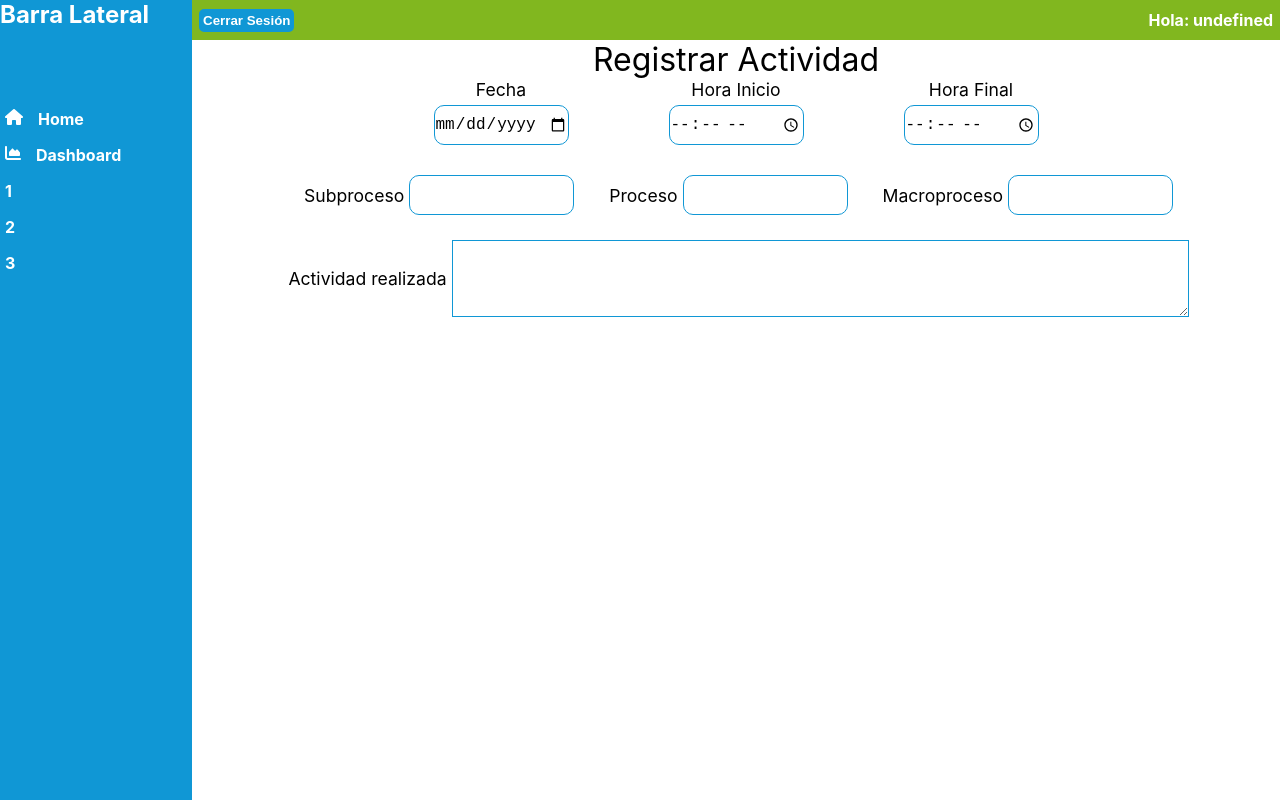
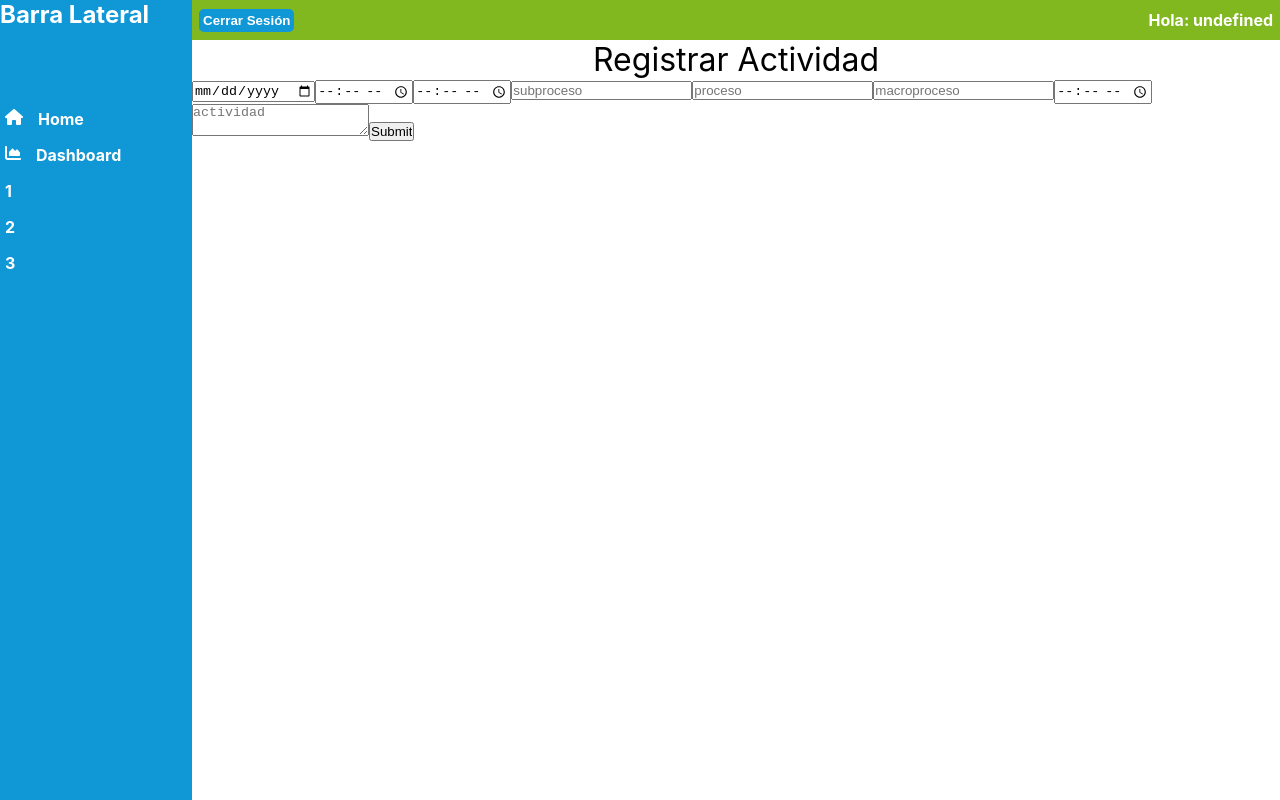
Before and after one commit to drbv27/PygmaProdutivity, a Next.js app: page /HomeP in a window 1280 px wide. Built offline with nearby package versions, Linux system fonts and the light colour scheme; no server answers; the database is empty.

Commit message:
adding tareas

```diff
--- a/components/AgregarTarea.js
+++ b/components/AgregarTarea.js
@@ -1,4 +1,7 @@
 import React from "react";
+import firebaseApp from "../credenciales";
+import { getFirestore,updateDoc,doc } from "firebase/firestore";
+const firestore = getFirestore(firebaseApp);
 import {
   ContGen,
   ContProces,
@@ -13,11 +16,53 @@ import {
   TitleSub,
 } from "./layout/FormTareas";
 
-const AgregarTarea = () => {
+const AgregarTarea = ({correoUsuario,setArrayTareas,arrayTareas}) => {
+
+  async function añadirTarea(e){
+    e.preventDefault();
+    const fecha = e.target.formFecha.value;
+    const inicio = e.target.formInicio.value;
+    const final = e.target.formFinal.value;
+    const subproceso = e.target.formSubproceso.value;
+    const proceso = e.target.formProceso.value;
+    const macroproceso = e.target.formMacroproceso.value;
+    const actividad = e.target.formActividad.value;
+    const tiempo = e.target.formTiempo.value;
+    //crear nuevo array de tareas
+    const nuevoArrayTareas =
+    [...arrayTareas,
+      {id:+ new Date(),
+        fecha:fecha,
+        inicio:inicio,
+        final:final,
+        subproceso:subproceso,
+        proceso:proceso,
+        macroproceso:macroproceso,
+        actividad:actividad,
+        tiempo:tiempo}]
+    //actualizar DB
+    const docuRef = doc(firestore,`usuarios/${correoUsuario}`);
+    updateDoc(docuRef,{tareas:[...nuevoArrayTareas]});
+    //actualizar state
+    setArrayTareas(nuevoArrayTareas);
+
+  }
+
   return (
     <>
       <InicioTitle>Registrar Actividad</InicioTitle>
-      <ContGen>
+      <form onSubmit={añadirTarea}>
+        <input type="date" id="formFecha"/>
+        <input type="time" id="formInicio"/>
+        <input type="time" id="formFinal"/>
+        <input type="text"placeholder="subproceso" id="formSubproceso"/>
+        <input type="text" placeholder="proceso" id="formProceso"/>
+        <input type="text" placeholder="macroproceso" id="formMacroproceso"/>
+        <input type="time" id="formTiempo"/>
+        <textarea placeholder="actividad" id="formActividad"/>
+        <input type="submit"/>
+      </form>
+  {/*     <ContGen>
         <ContTime>
           <InputTitle>Fecha</InputTitle>
           <Inputinicio type="date" />
@@ -30,10 +75,6 @@ const AgregarTarea = () => {
           <InputTitle>Hora Final</InputTitle>
           <Inputinicio type="time" />
         </ContTime>
-{/*         <ContTime>
-          <InputTitle>Total horas</InputTitle>
-          <Inputinicio type="time" />
-        </ContTime> */}
       </ContGen>
       <SectProces>
         <ContProces>
@@ -52,7 +93,7 @@ const AgregarTarea = () => {
       <ContProcesT>
         <TitleSub>Actividad realizada</TitleSub>
         <TextArea cols="90" rows="5"></TextArea>
-      </ContProcesT>
+      </ContProcesT> */}
     </>
   );
 };
--- a/pages/HomeP.js
+++ b/pages/HomeP.js
@@ -45,7 +45,7 @@ fetchTareas();
   return (
     <>
       <Layout correoUsuario={correoUsuario}>
-        <AgregarTarea />
+        <AgregarTarea arrayTareas={arrayTareas} correoUsuario={correoUsuario} setArrayTareas={setArrayTareas}/>
         {
           arrayTareas ?
           <ListadoTareas arrayTareas={arrayTareas} correoUsuario={correoUsuario} setArrayTareas={setArrayTareas}/>
```
